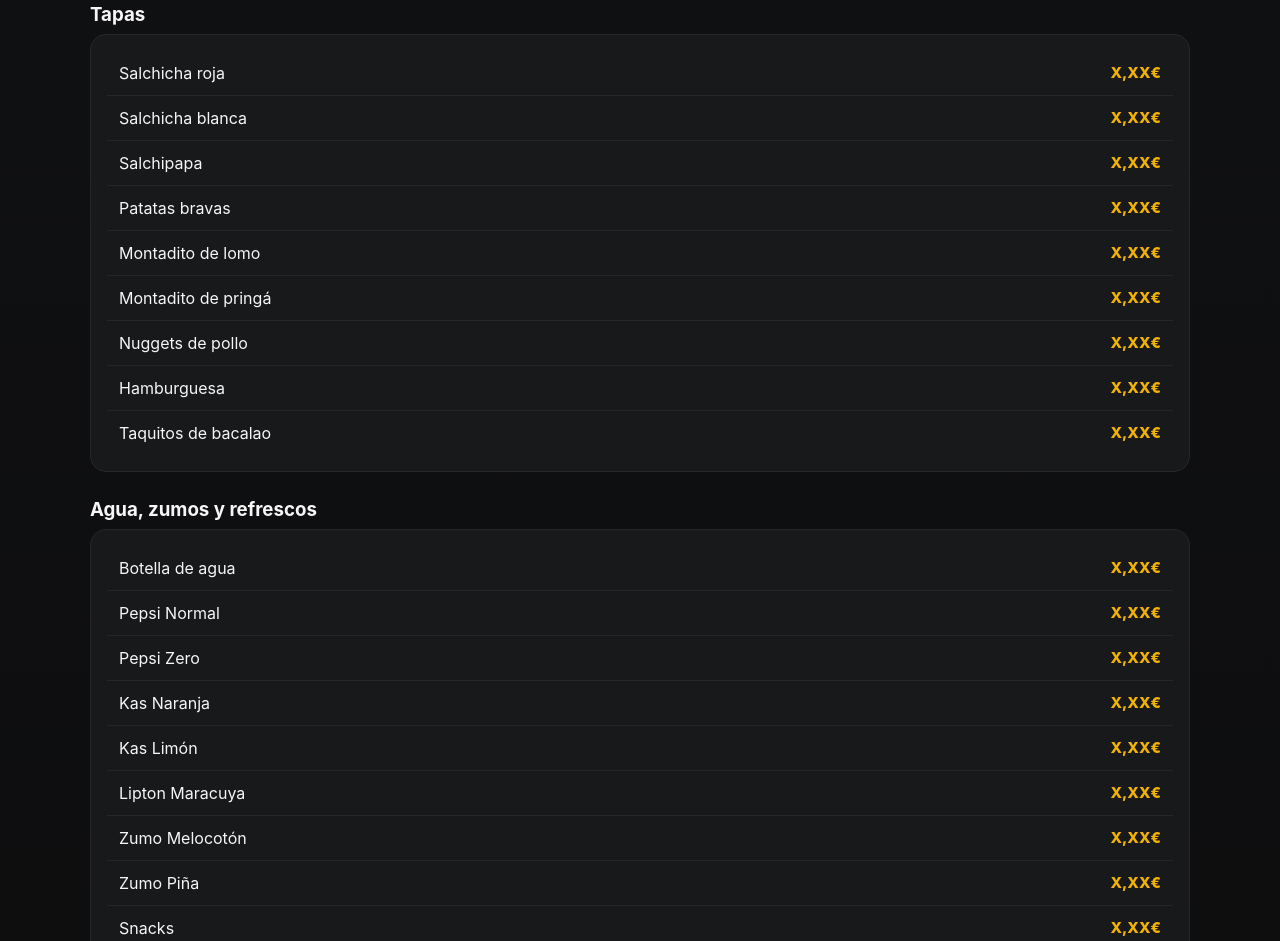
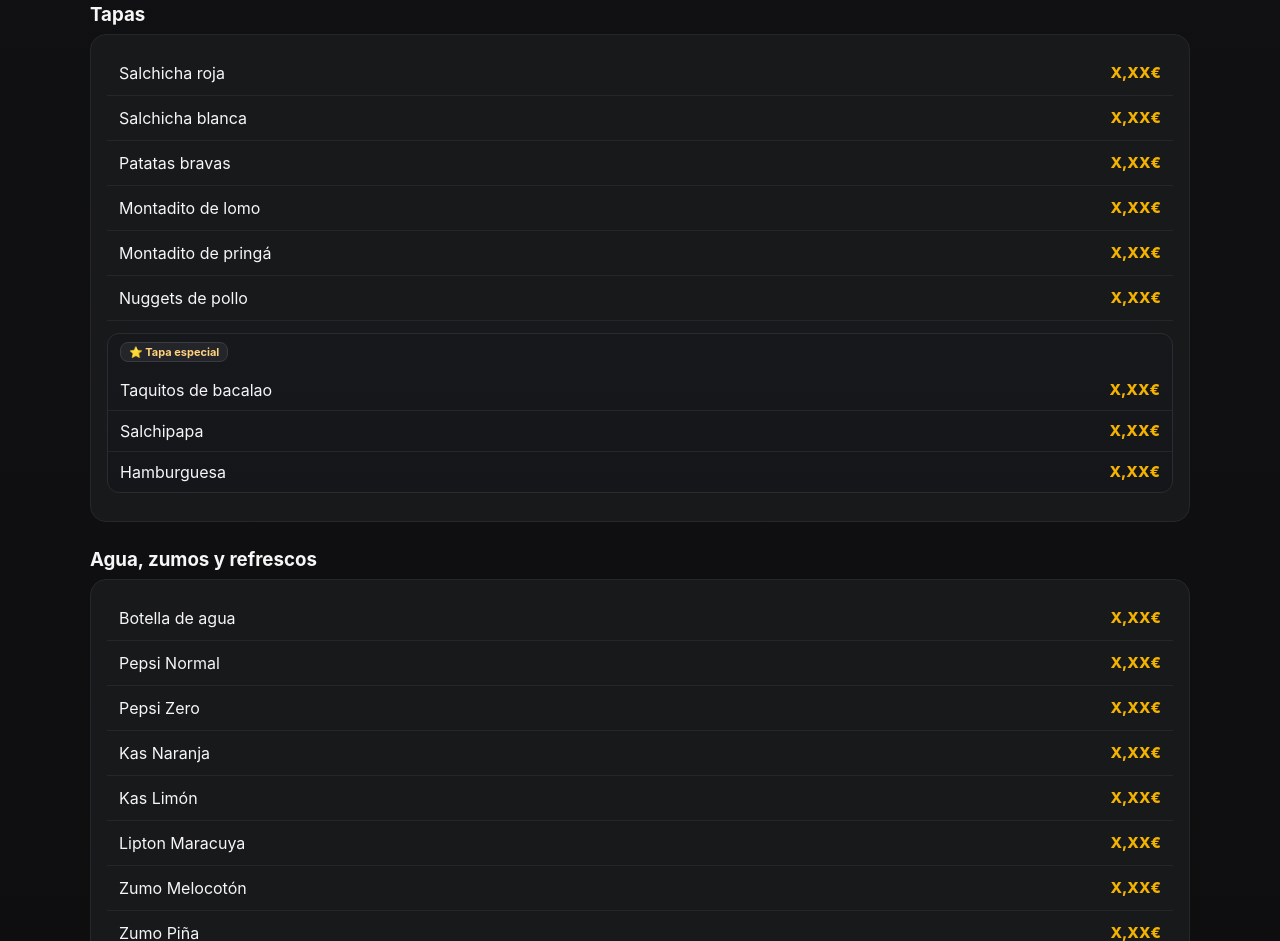
Before and after one commit to alvmorcal/CartaFeria, a plain HTML site: page index.html in a window 1280 px wide. Shown: the part 4908-5849 px from the top of the page. Drawn offline with Linux system fonts and the light colour scheme.

Commit message:
Update index.html

```diff
--- a/index.html
+++ b/index.html
@@ -33,6 +33,22 @@
     .item{display:flex;gap:12px}
     .list .row{display:flex;gap:12px;align-items:start;padding:12px;border-bottom:1px solid #24262a}
     .list .row:last-child{border-bottom:none}
+    /* Subcategorías dentro de listas (Tapas especiales) */
+    .list .subgroup{
+      margin:12px 0;
+      border:1px solid #2b2c30;
+      border-radius:12px;
+      background:linear-gradient(180deg,#17181b,#15161a);}
+    .list .subgroup .legend{
+      display:flex; align-items:center; gap:8px;
+      padding:8px 12px;
+      color:#e9e9ea; font-weight:700;}
+    .list .subgroup .legend .badge{
+      background:#23252a; border-color:#3a3b40; color:#ffd27d;}
+    .list .subgroup .row{
+      padding:10px 12px; border-bottom:1px solid #24262a;}
+    .list .subgroup .row:last-child{ border-bottom:none; }
+
     .badge{padding:2px 8px;border-radius:8px;background:#212226;border:1px solid #2b2c30;color:#a5a8b1;font-size:11px}
     .divider{height:1px;background:#25262a;margin:26px 0}
     .notice{padding:12px 14px;border:1px dashed #5b2b2b;border-radius:12px;background:linear-gradient(180deg,#1c1212,#1a1111);color:#ffbdbd}
@@ -633,13 +649,18 @@
           <div class="list">
             <div class="row"><div>Salchicha roja</div><div class="price">X,XX€</div></div>
             <div class="row"><div>Salchicha blanca</div><div class="price">X,XX€</div></div>
-            <div class="row"><div>Salchipapa</div><div class="price">X,XX€</div></div>
             <div class="row"><div>Patatas bravas</div><div class="price">X,XX€</div></div>
             <div class="row"><div>Montadito de lomo</div><div class="price">X,XX€</div></div>
             <div class="row"><div>Montadito de pringá</div><div class="price">X,XX€</div></div>
             <div class="row"><div>Nuggets de pollo</div><div class="price">X,XX€</div></div>
-            <div class="row"><div>Hamburguesa</div><div class="price">X,XX€</div></div>
-            <div class="row"><div>Taquitos de bacalao</div><div class="price">X,XX€</div></div>
+            <!-- Subcategoría destacada -->
+            <div class="subgroup">
+              <div class="legend"><span class="badge">⭐ Tapa especial</span></div>
+              <div class="row"><div>Taquitos de bacalao</div><div class="price">X,XX€</div></div>
+              <div class="row"><div>Salchipapa</div><div class="price">X,XX€</div></div>
+              <div class="row"><div>Hamburguesa</div><div class="price">X,XX€</div></div>
+            </div>
+            <!-- /Subcategoría destacada -->
           </div>
         </div>
       </article>
@@ -880,6 +901,5 @@
   }catch(e){}
 })();
 </script>
-
 </body>
 </html>
```
